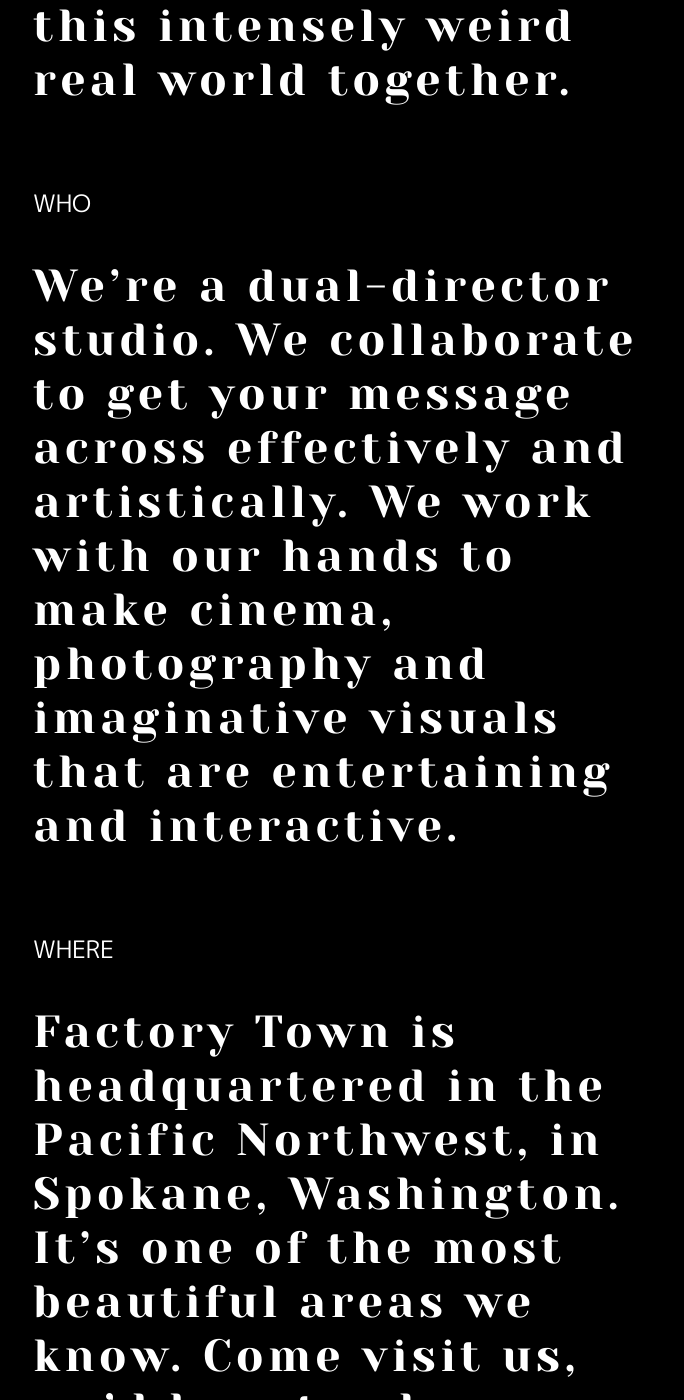
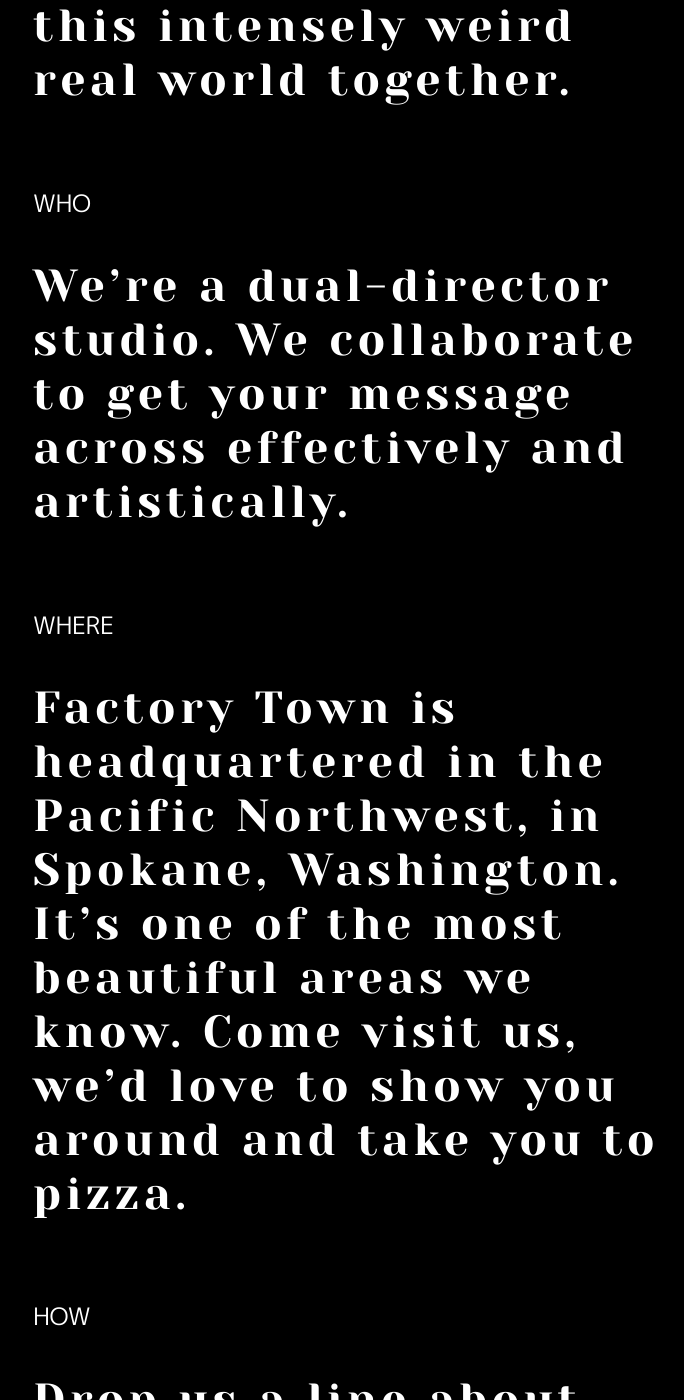
Before and after one commit to factorytown/factorytown.github.io, a Jekyll site: the page built from _pages/about.md, in a window 1280 px wide and 1400 px high, scrolled down 2008 px. Shown: the whole window, without its empty margins (287-971 px from the left). Built offline with Jekyll 4.4.1, drawn with Linux system fonts in a browser that asks for light colours; nearby versions of some CDN libraries.

Commit message:
Updated About

```diff
--- a/_pages/about.md
+++ b/_pages/about.md
@@ -17,7 +17,7 @@
 
 ### WHO
 
-## We're a dual-director studio. We collaborate to get your message across effectively and artistically. We work with our hands to make cinema, photography and imaginative visuals that are entertaining and interactive.
+## We're a dual-director studio. We collaborate to get your message across effectively and artistically.
 
 <BR>
 
```
